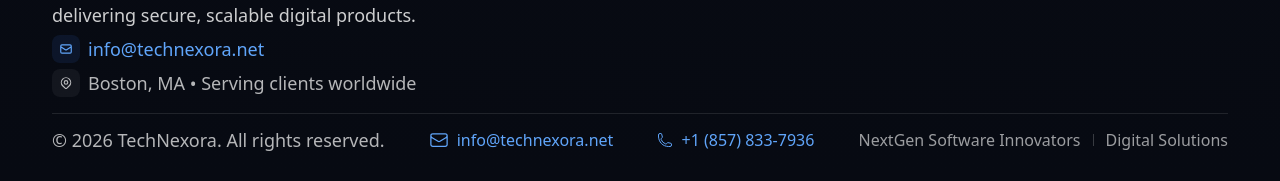
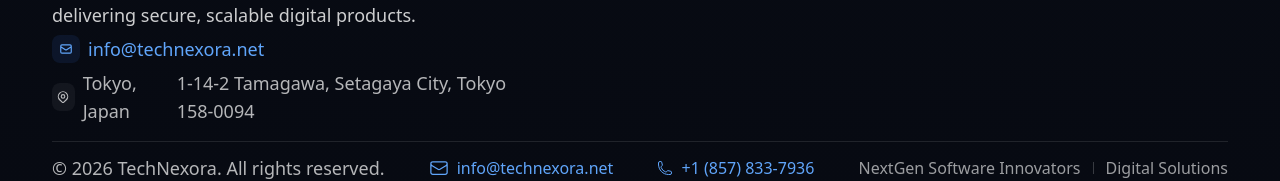
Before and after one commit to nochance19900208-source/technexora, a React (Vite) app: page /account in a window 1280 px wide. Shown: the part 1215-1396 px from the top of the page. Built offline with nearby package versions, Linux system fonts and the light colour scheme.

Commit message:
address change

```diff
--- a/src/components/Footer.jsx
+++ b/src/components/Footer.jsx
@@ -61,7 +61,8 @@
                     <path strokeLinecap="round" strokeLinejoin="round" strokeWidth={2} d="M15 11a3 3 0 11-6 0 3 3 0 016 0z" />
                   </svg>
                 </div>
-                <span>Boston, MA • Serving clients worldwide</span>
+                <span>Tokyo, Japan</span>
+                <span>1-14-2 Tamagawa, Setagaya City, Tokyo 158-0094</span>
               </div>
             </div>
           </div>
--- a/src/pages/AboutPage.jsx
+++ b/src/pages/AboutPage.jsx
@@ -139,7 +139,7 @@
                       <path strokeLinecap="round" strokeLinejoin="round" strokeWidth={2} d="M15 11a3 3 0 11-6 0 3 3 0 016 0z" />
                     </svg>
                   </div>
-                  <div className="text-white font-semibold text-xl mb-2">Boston, MA</div>
+                  <div className="text-white font-semibold text-xl mb-2">Tokyo, Japan</div>
                   <div className="text-white/70 text-base">Primary base</div>
                 </div>
                 <div className="card rounded-2xl p-8 hover:bg-white/[0.06] transition">
--- a/src/pages/ContactPage.jsx
+++ b/src/pages/ContactPage.jsx
@@ -118,7 +118,8 @@
 
                 <div className="card rounded-2xl p-6">
                   <div className="text-white font-semibold mb-2">Location</div>
-                  <div className="text-white/70">Boston, MA</div>
+                  <div className="text-white/70">Tokyo, Japan</div>
+                  <div className="text-white/70 mt-1">1-14-2 Tamagawa, Setagaya City, Tokyo 158-0094</div>
                   <div className="text-white/70 mt-1">Serving clients worldwide</div>
                 </div>
 
--- a/src/pages/PrivacyPolicyPage.jsx
+++ b/src/pages/PrivacyPolicyPage.jsx
@@ -124,7 +124,8 @@
                     info@technexora.net
                   </a>
                   <p className="text-white font-semibold mb-2 mt-4">Location:</p>
-                  <p className="text-gray-300">Boston, MA, United States</p>
+                  <p className="text-gray-300">Tokyo, Japan<br />
+                  <span>1-14-2 Tamagawa, Setagaya City, Tokyo 158-0094</span></p>
                 </div>
               </section>
 
```
